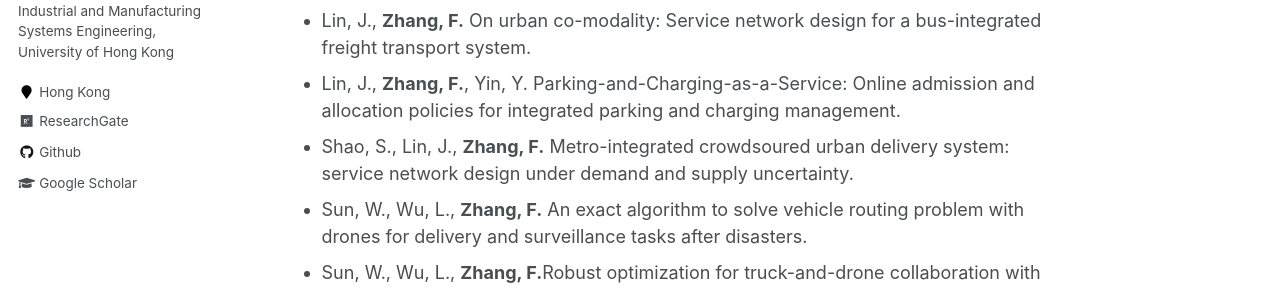
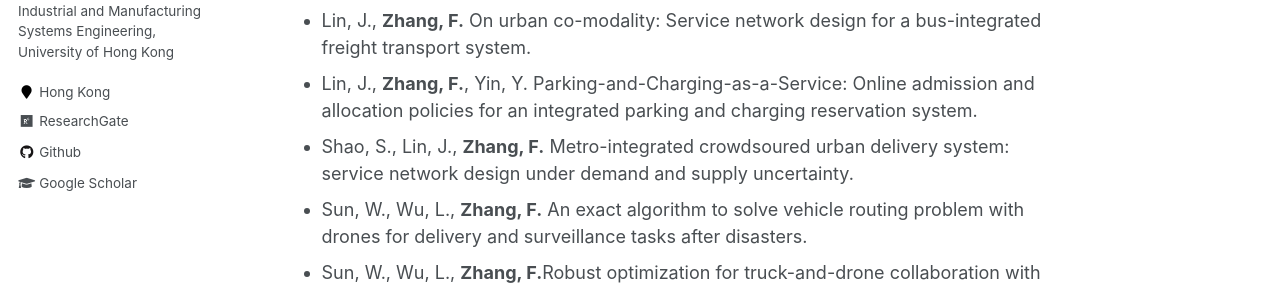
Before and after one commit to fangnizhang/fangnizhang.github.io, a Jekyll site: the page built from _pages/research.md, in a window 1280 px wide and 900 px high. Shown: the part 408-698 px from the top of the window. Built offline with Jekyll 4.4.1, drawn with Linux system fonts in a browser that asks for light colours.

Commit message:
Update research.md

```diff
--- a/_pages/research.md
+++ b/_pages/research.md
@@ -9,7 +9,7 @@ Selected working papers
 * Gong, Z., Zhang, Z., **Zhang, F.** Airline fleet sizing, dispatching, and pricing strategies under passenger and cargo demand uncertainties with dedicated and convertible aircraft.
 * Li, D., Sun, W., **Zhang, F.** Order allocation and vehicle routing problems of an integrated logistics platform with crowdsourced and professional couriers.
 * Lin, J., **Zhang, F.** On urban co-modality: Service network design for a bus-integrated freight transport system.
-* Lin, J., **Zhang, F.**, Yin, Y. Parking-and-Charging-as-a-Service: Online admission and allocation policies for integrated parking and charging management.
+* Lin, J., **Zhang, F.**, Yin, Y. Parking-and-Charging-as-a-Service: Online admission and allocation policies for an integrated parking and charging reservation system.
 * Shao, S., Lin, J., **Zhang, F.** Metro-integrated crowdsoured urban delivery system: service network design under demand and supply uncertainty.
 * Sun, W., Wu, L., **Zhang, F.** An exact algorithm to solve vehicle routing problem with drones for delivery and surveillance tasks after disasters.
 * Sun, W., Wu, L., **Zhang, F.**Robust optimization for truck-and-drone collaboration with travel time uncertainties.
```
